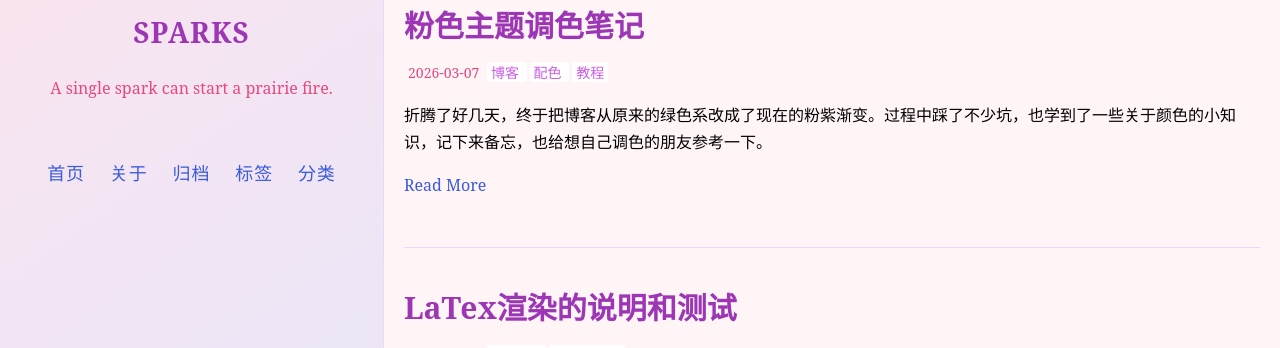
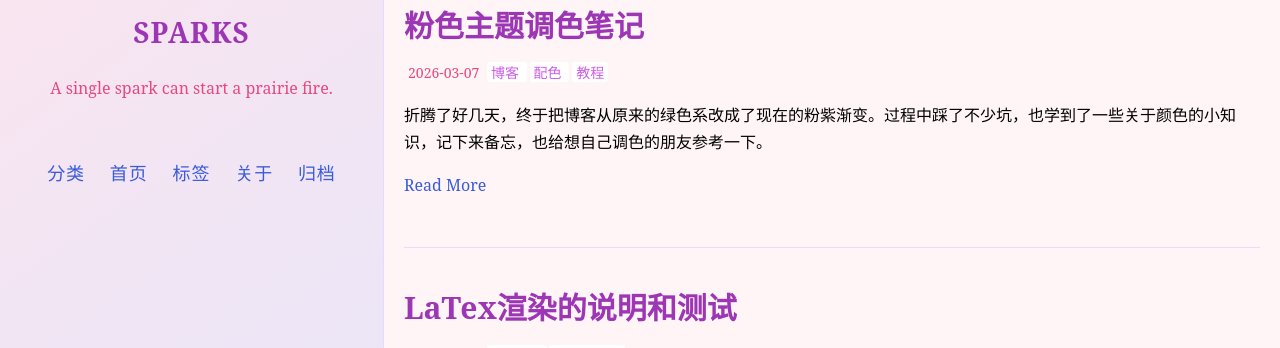
Before and after one commit to lyy351/Sparks, a Jekyll site: the page built from index.html, in a window 1280 px wide. Shown: the part 290-638 px from the top of the page. Built offline with Jekyll 4.4.1, drawn with Linux system fonts in a browser that asks for light colours; the list of posts is cut into pages by our own code; comment, search, counter and statistics services are not loaded.

```diff
--- a/_config.yml
+++ b/_config.yml
@@ -32,16 +32,16 @@ favicon: https://s41.ax1x.com/2026/03/06/peC2lwQ.png
 
 # 菜单中的按钮
 navigation:
+  - name: 分类
+    url: /category
   - name: 首页
     url: /
+  - name: 标签
+    url: /tags
   - name: 关于
     url: /about
   - name: 归档
     url: /archive
-  - name: 标签
-    url: /tags
-  - name: 分类
-    url: /category
 
 # 每页的文章数
 paginate: 8
```
